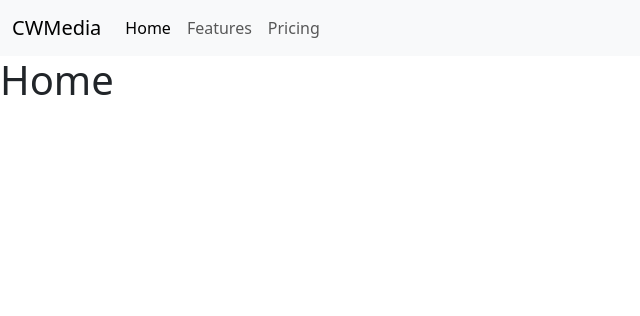
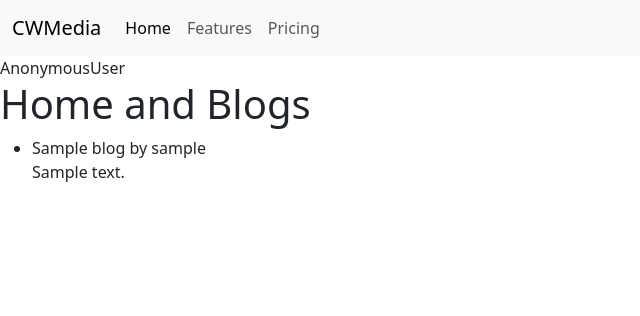
Before and after one commit to TharHtet236401/CWMedia, a Django app: template blogs/templates/blogs/home.html in a window 1280 px wide. Shown: the top 316 px of the page, without its empty margins (0-640 px from the left). Run offline with Django 5.2, Linux system fonts and the light colour scheme; the template is opened without the code that fills it: most values are stand-ins (such as "Sample title", 1, 10 or a date in 2020); data that the repository does not hold is empty.

Commit message:
showing blogs

```diff
--- a/blogs/templates/blogs/home.html
+++ b/blogs/templates/blogs/home.html
@@ -1,6 +1,12 @@
 {% extends 'base.html' %}
 
 {% block content %}
-<h1>Home</h1>
-
+{{request.user}}
+<h1>Home and Blogs</h1>
+<ul>
+    {% for blog in blogs %}
+    <li>{{ blog.title }} by {{ blog.author.username }}</li>
+    <p>{{ blog.content }}</p>
+    {% endfor %}
+</ul>
 {% endblock content %}
--- a/blogs/views.py
+++ b/blogs/views.py
@@ -7,4 +7,7 @@ from .models import Blog
 def home(request):
     # Debug prints
     blogs = Blog.objects.all()
-    return render(request, 'blogs/home.html', {'blogs': blogs})
+    context = {
+        'blogs': blogs
+    }
+    return render(request, 'blogs/home.html', context)
```
Also changed, not shown: blogs/migrations/0001_initial.py (added).
